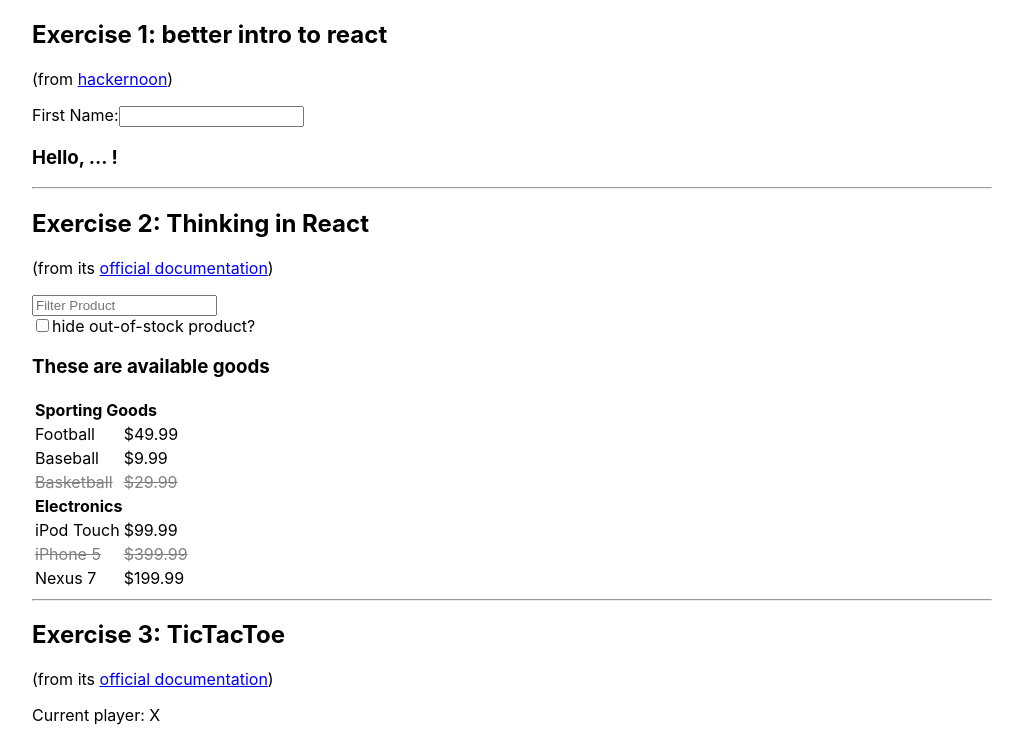
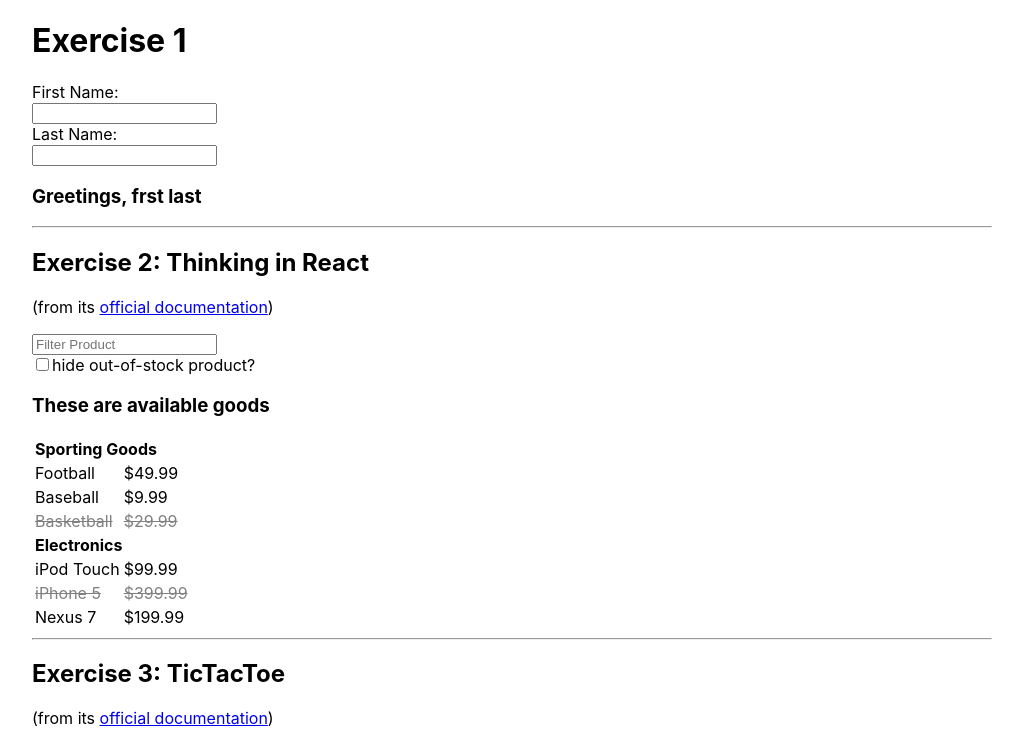
Before and after one commit to anwari666/learn-react, a React (Create React App) app: page / in a window 1280 px wide. Shown: the top 733 px of the page, without its empty margins (128-1151 px from the left). Built offline with nearby package versions, Linux system fonts and the light colour scheme.

Commit message:
completed reexercise 001

```diff
--- /dev/null
+++ b/src/001-begin/reexercise/FirstNameField.js
@@ -0,0 +1,11 @@
+import React from 'react'
+import Textfield from './Textfield'
+
+const FirstNameField = ({...rest}) =>(
+    <Textfield
+        name="firstName"
+        label="First Name:"
+        {...rest} />
+)
+
+export default FirstNameField;
--- /dev/null
+++ b/src/001-begin/reexercise/Greetings2.js
@@ -0,0 +1,5 @@
+import React from 'react';
+
+const Greetings2 = ( {firstName, lastName} ) => (<h3>Greetings, { firstName } { lastName } </h3>)
+
+export default Greetings2;
--- /dev/null
+++ b/src/001-begin/reexercise/LastNameField.js
@@ -0,0 +1,11 @@
+import React from 'react'
+import Textfield from './Textfield'
+
+const LastNameField = ({...rest}) =>(
+    <Textfield
+        name="lastName"
+        label="Last Name:"
+        {...rest} />
+)
+
+export default LastNameField;
--- /dev/null
+++ b/src/001-begin/reexercise/SimpleForm2.js
@@ -0,0 +1,70 @@
+import React, { Component } from 'react'
+import Greetings2 from './Greetings2'
+import FirstNameField from './FirstNameField'
+import LastNameField from './LastNameField'
+
+class SimpleForm2 extends Component {
+    state= {
+        firstName: 'frst',
+        lastName: 'last',
+        firstNameError: '',
+        lastNameError: '',
+    }
+
+    onFirstNameChange = (event) => {
+        this.setState ({ firstName : event.target.value })
+    }
+
+    onFirstNameBlur = () => {
+        const { firstName } = this.state;
+
+        const firstNameError = this.validateName( firstName );
+
+        this.setState( {firstNameError} );
+    }
+
+    onLastNameChange = (event) => {
+        this.setState ({ lastName : event.target.value })
+    }
+
+    onLastNameBlur = () => {
+        const { lastName } = this.state;
+
+        const lastNameError = this.validateName( lastName );
+
+        this.setState( {lastNameError} );
+    }
+
+    validateName = ( name ) => {
+        const regex=/^[a-zA-Z ]{3,}$/;
+
+        return ! regex.test( name )
+            ? 'must alphabetical and at least 3 letters.'
+            : '';
+    }
+
+    render(){
+        const { firstName, lastName, firstNameError, lastNameError } = this.state;
+
+        return (
+        <div>
+            <h1>Exercise 1</h1>
+            <FirstNameField
+                onChange={ this.onFirstNameChange }
+                onBlur={ this.onFirstNameBlur }
+                error={ firstNameError } />
+
+            <LastNameField
+                onChange={ this.onLastNameChange }
+                onBlur={ this.onLastNameBlur }
+                error={ lastNameError } />
+
+            <Greetings2
+                firstName={ firstName }
+                lastName={ lastName }/>
+        </div>
+        )
+    }
+}
+
+export default SimpleForm2
--- /dev/null
+++ b/src/001-begin/reexercise/Textfield.js
@@ -0,0 +1,15 @@
+import React from 'react';
+
+const Textfield = ({name, onChange, onBlur, error, label}) => (
+    <div>
+        <label>{ label }</label><br />
+            <input
+                name={ name }
+                type="text"
+                onChange={ onChange }
+                onBlur={ onBlur } />
+            { error && <div>{error}</div>}
+    </div>
+)
+
+export default Textfield
--- a/src/App.js
+++ b/src/App.js
@@ -1,5 +1,5 @@
 import React from 'react'
-import SimpleForm from './001-begin/SimpleForm'
+import SimpleForm2 from './001-begin/reexercise/SimpleForm2'
 import FilterableProductTable from './002-thinking-in-react/FilterableProductTable'
 import TicTacToe from './003-tic-tac-toe/TicTacToe'
 import TodoApp from './004-redux-todolist/TodoApp'
@@ -12,7 +12,7 @@ const App = () =>(
     maxWidth: '1280px',
     width: '75%'
   }}>
-    <SimpleForm />
+    <SimpleForm2 />
     <hr />
     <FilterableProductTable />
     <hr />
```
